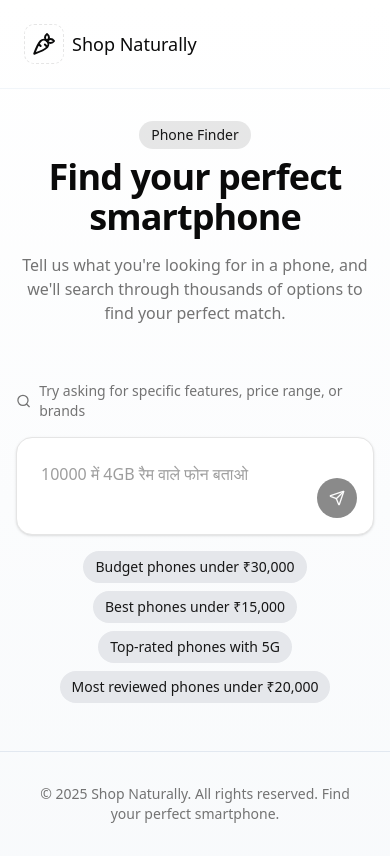
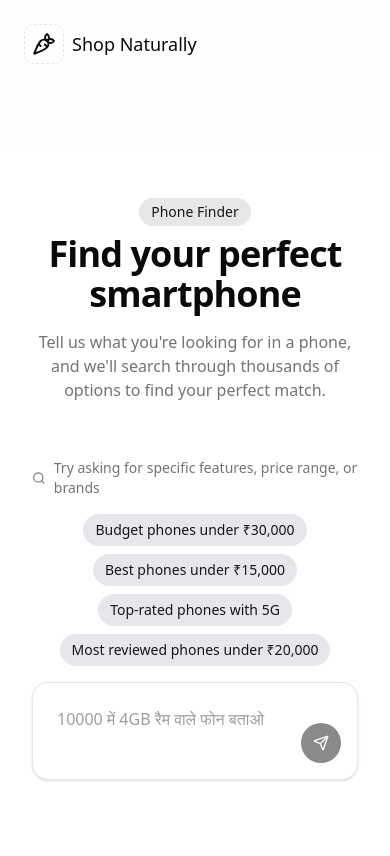
Before and after one commit to Logan1x/shop-naturally, a Next.js app: page / in a window 390 px wide. Built offline with nearby package versions, Linux system fonts and the light colour scheme.

Commit message:
added better view for mobile. Made the textbox at bottom. and removed footer

```diff
--- a/app/page.tsx
+++ b/app/page.tsx
@@ -6,7 +6,7 @@ const Index = () => {
   const currentYear = new Date().getFullYear();
   return (
     <div className="min-h-screen bg-gradient-to-b from-white to-slate-50 flex flex-col">
-      <header className="flex-none py-6 px-6 border-b border-slate-100">
+      <header className="flex-none py-6 px-6">
         <div className="max-w-6xl mx-auto flex items-center justify-between">
           <div className="flex items-center space-x-2">
             <span className=" rounded-lg w-10 h-10 border border-dashed flex items-center justify-center text-lg font-bold">
@@ -17,11 +17,18 @@ const Index = () => {
         </div>
       </header>
 
-      <main className="relative grow flex flex-col">
-        <ChatInput />
+      <main className="relative grow flex flex-col pb-24 md:pb-0">
+        <div
+          className="
+            fixed bottom-0 left-0 w-full p-4 bg-white
+            md:static md:flex md:items-center md:justify-center md:p-0 md:bg-transparent
+          "
+        >
+          <ChatInput />
+        </div>
       </main>
 
-      <footer className="mt-auto py-8 border-t border-slate-200 flex-none">
+      <footer className="mt-auto py-8 flex-none">
         <div className="max-w-6xl mx-auto px-6">
           <div className="text-center text-sm text-muted-foreground">
             <p>
--- a/components/chatBox.tsx
+++ b/components/chatBox.tsx
@@ -114,6 +114,23 @@ const ChatInput: React.FC = () => {
             </span>
           </div>
 
+          <div className="flex flex-wrap justify-center gap-2 mb-4">
+            {[
+              "Budget phones under ₹30,000",
+              "Best phones under ₹15,000",
+              "Top-rated phones with 5G",
+              "Most reviewed phones under ₹20,000",
+            ].map((suggestion) => (
+              <button
+                key={suggestion}
+                onClick={() => setInput(suggestion)}
+                className="px-3 py-1.5 rounded-full text-sm bg-gray-200 hover:bg-gray-300 dark:bg-gray-700 dark:hover:bg-gray-600 text-secondary-foreground transition-colors"
+              >
+                {suggestion}
+              </button>
+            ))}
+          </div>
+
           <form
             onSubmit={handleSubmit}
             className="relative w-full bg-white rounded-2xl shadow-sm border transition-all duration-300 ease-in-out"
@@ -145,23 +162,6 @@ const ChatInput: React.FC = () => {
               </Button>
             </div>
           </form>
-
-          <div className="flex flex-wrap justify-center gap-2 mt-4">
-            {[
-              "Budget phones under ₹30,000",
-              "Best phones under ₹15,000",
-              "Top-rated phones with 5G",
-              "Most reviewed phones under ₹20,000",
-            ].map((suggestion) => (
-              <button
-                key={suggestion}
-                onClick={() => setInput(suggestion)}
-                className="px-3 py-1.5 rounded-full text-sm bg-gray-200 hover:bg-gray-300 dark:bg-gray-700 dark:hover:bg-gray-600 text-secondary-foreground transition-colors"
-              >
-                {suggestion}
-              </button>
-            ))}
-          </div>
         </div>
       ) : (
         <PhoneResults
```
